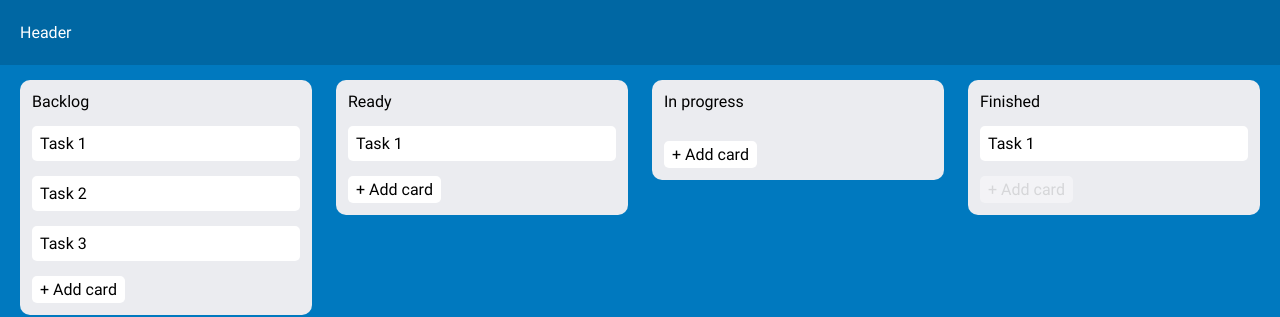
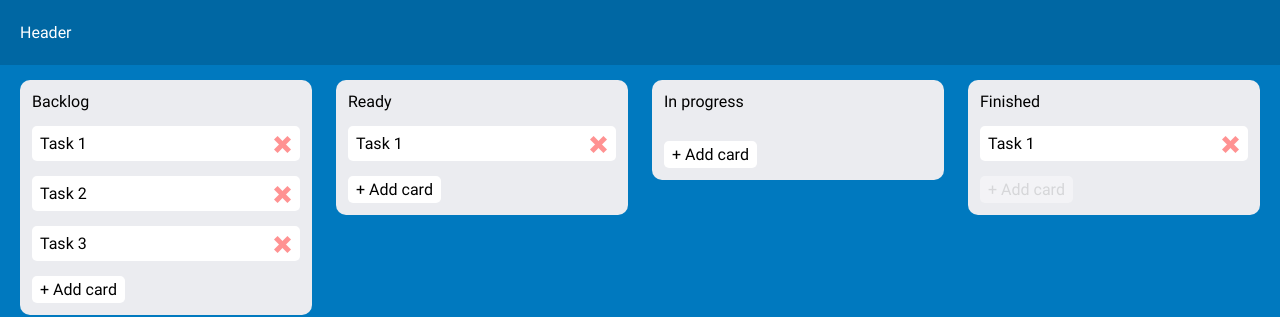
Before and after one commit to Ivan-ISS/project_kanban-board, a React (Vite) app: page / in a window 1280 px wide. Shown: the top 317 px of the page. Built offline with nearby package versions, Linux system fonts and the light colour scheme.

Commit message:
project_kanban-board__refactor: added layout of the CloseButton

```diff
--- a/src/components/Card/TaskList/Task/task.module.scss
+++ b/src/components/Card/TaskList/Task/task.module.scss
@@ -5,4 +5,7 @@
     padding: 8px;
     border-radius: $borderRadiusSmall;
     background: $baseWhite;
+
+    display: flex;
+    justify-content: space-between;
 }
--- a/src/components/Card/TaskList/Task/task.tsx
+++ b/src/components/Card/TaskList/Task/task.tsx
@@ -1,6 +1,8 @@
 import styles from './task.module.scss';
 import { ITask } from '../../../../types/entityTypes';
 import { FunctionComponent, HTMLAttributes } from 'react';
+
+import { CloseButton } from '../../../Common/Buttons/CloseButton';
 
 export interface ITaskProps extends HTMLAttributes<HTMLDivElement> {
     task: ITask;
@@ -9,7 +11,8 @@ export interface ITaskProps extends HTMLAttributes<HTMLDivElement> {
 const Task: FunctionComponent<ITaskProps> = ({ task, ...props }): JSX.Element => {
     return (
         <div {...props} className={styles.task}>
-            {task.name}
+            <div>{task.name}</div>
+            <CloseButton color={'rose'} size={'small'} />
         </div>
     );
 };
--- a/src/components/CardTask/cardTask.tsx
+++ b/src/components/CardTask/cardTask.tsx
@@ -4,6 +4,7 @@ import { FunctionComponent, useContext } from 'react';
 import { useParams, useNavigate } from 'react-router-dom';
 
 import { KanbanContext } from '../../context/kanbanContext';
+import { CloseButton } from '../Common/Buttons/CloseButton';
 
 const CardTask: FunctionComponent = (): JSX.Element => {
     const { blocks, handleEditDescription } = useContext(KanbanContext);
@@ -30,9 +31,7 @@ const CardTask: FunctionComponent = (): JSX.Element => {
         <div className={styles.cardTask}>
             <div className={styles.heading}>
                 <div className={styles.taskName}>{task.name}</div>
-                <button className={styles.btnClose} onClick={handleClickClose}>
-                    {'X'}
-                </button>
+                <CloseButton onClick={handleClickClose} color={'blue'} size={'big'} />
             </div>
             <textarea
                 className={styles.description}
--- /dev/null
+++ b/src/components/Common/Buttons/CloseButton/closeButton.module.scss
@@ -0,0 +1,58 @@
+@import "/src/styles/_colors";
+@import "/src/styles/_variables";
+
+.closeButton {
+    background: transparent;
+    position: relative;
+    cursor: pointer;
+    transition: $transitionHover;
+}
+
+.big {
+    width: 30px;
+    height: 30px;
+}
+
+.small {
+    width: 19px;
+    height: 19px;
+}
+
+.closeButton::before,
+.closeButton::after {
+    content: '';
+    position: absolute;
+    top: 40%;
+    left: 0;
+    width: 100%;
+    height: 5px;
+    transition: $transitionHover;
+}
+
+.blue::before,
+.blue::after {
+    background: $baseBlue;
+}
+
+.rose::before,
+.rose::after {
+    background: $baseRose;
+}
+
+.closeButton:hover::before {
+    transform: rotate(-45deg);
+    box-shadow: $boxShadowIso;
+}
+
+.closeButton:hover::after {
+    transform: rotate(-135deg);
+    box-shadow: $boxShadowIso;
+}
+
+.closeButton::before {
+    transform: rotate(45deg);
+}
+
+.closeButton::after {
+    transform: rotate(-45deg);
+}
--- /dev/null
+++ b/src/components/Common/Buttons/CloseButton/closeButton.tsx
@@ -0,0 +1,22 @@
+import styles from './closeButton.module.scss';
+import { FunctionComponent, HTMLAttributes } from 'react';
+
+export interface ICloseButtonProps extends HTMLAttributes<HTMLButtonElement> {
+    color: 'rose' | 'blue';
+    size: 'small' | 'big';
+}
+
+const CloseButton: FunctionComponent<ICloseButtonProps> = ({
+    color,
+    size,
+    ...props
+}): JSX.Element => {
+    return (
+        <button
+            {...props}
+            className={`${styles.closeButton} ${styles[color]} ${styles[size]}`}
+        ></button>
+    );
+};
+
+export { CloseButton };
--- /dev/null
+++ b/src/components/Common/Buttons/CloseButton/index.ts
@@ -0,0 +1 @@
+export { CloseButton } from './closeButton';
--- a/src/styles/_colors.scss
+++ b/src/styles/_colors.scss
@@ -8,6 +8,8 @@ $baseBlueLight: #0079bf;
 $baseGray: #ebecf0;
 $baseGrayHover: #dedede;
 
+$baseRose: #ff9292;
+
 
 $base-gray: #ebecf0;
 $base-gray-text: #5e6c84;
--- a/src/styles/_variables.scss
+++ b/src/styles/_variables.scss
@@ -3,6 +3,7 @@
 $borderRadiusLarge: 10px;
 $borderRadiusSmall: 5px;
 
+$boxShadowIso: 0px 0px 5px $baseBlack;
 $boxShadowSmall: 2px 2px 4px $baseBlack;
 
 $transitionHover: 0.3s ease;
```
